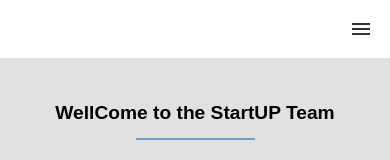
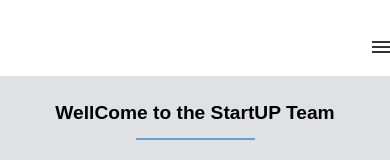
Before and after one commit to yuskara/Website, a React (Create React App) app: page / in a window 390 px wide. Shown: the top 160 px of the page. Built offline with nearby package versions, Linux system fonts and the light colour scheme.

Commit message:
Semi-responsive

```diff
--- a/src/App.css
+++ b/src/App.css
@@ -58,8 +58,9 @@ ul {
   justify-content: space-between;
   align-items: center;
   background-color: white;
-  position: fixed;
+  min-height: 9vh;
   top: 0%;
+  padding: 0 20px;
   width: 100%;
 }
 
```
